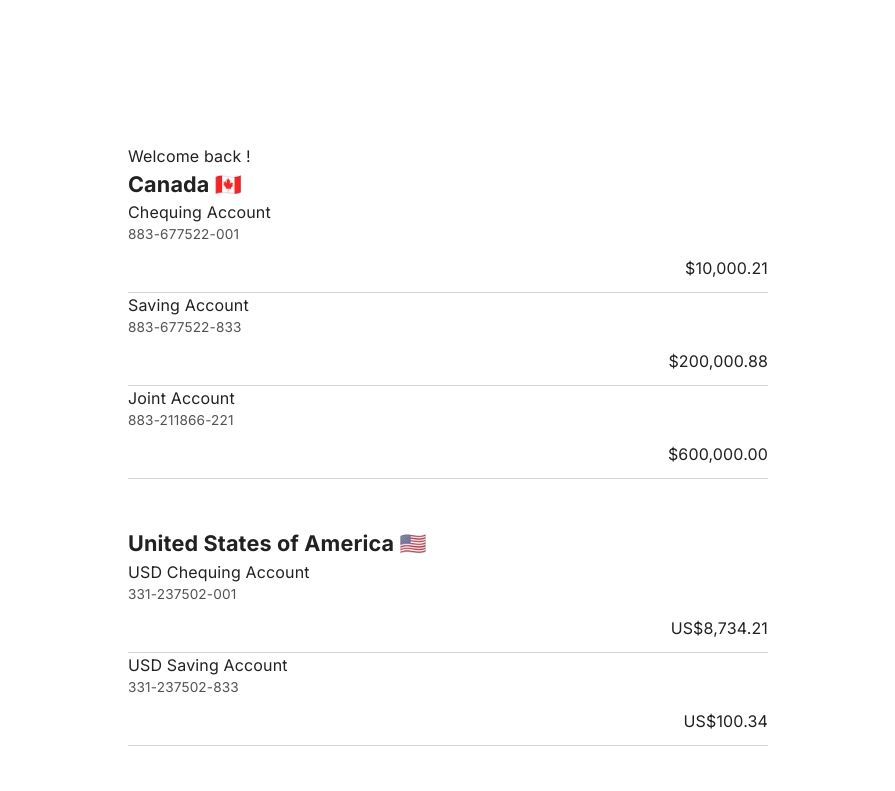
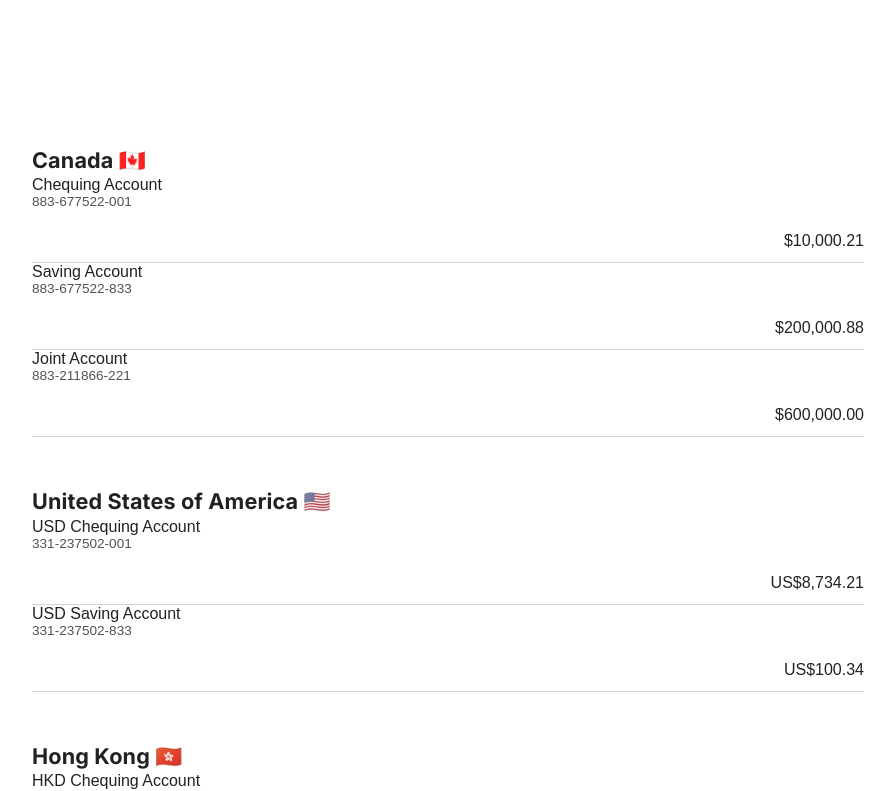
Before and after one commit to thminggg/banking-web, a Next.js app: page /account-list in a window 1280 px wide. Shown: the top 791 px of the page, without its empty margins (192-1087 px from the left). Built offline with nearby package versions, Linux system fonts and the light colour scheme.

Commit message:
chore: tidy up styles and components of Account List

```diff
--- a/src/app/account-details/page.tsx
+++ b/src/app/account-details/page.tsx
@@ -1,3 +1,3 @@
-export default function Home() {
+export default function AccountDetails() {
   return <main>Account Details</main>;
 }
--- a/src/components/AccountList.tsx
+++ b/src/components/AccountList.tsx
@@ -20,8 +20,8 @@ export default function AccountList({ accounts }: PropsType) {
 
   return (
     <>
-      <p>Welcome back {user?.name}!</p>
-      <Grid container rowGap={6}>
+      {user?.name && <p>Welcome back {user?.name}!</p>}
+      <Grid container rowGap={6} paddingBottom={12}>
         {Object.values(SupportedCountries).map((country) => {
           return (
             accounts?.[country] && (
--- a/src/components/AccountListItem.tsx
+++ b/src/components/AccountListItem.tsx
@@ -1,6 +1,10 @@
+import styles from "@/styles/accountListItem.module.css";
 import { Account, Currencies, SupportedCountries } from "@/types/account";
+import { ButtonBase } from "@mui/material";
 import Grid from "@mui/material/Grid";
-import styles from "@/styles/accountListItem.module.css";
+import { useRouter } from "next/navigation";
+import React from "react";
+import LeftMostGrid from "./LeftMostGrid";
 import RightMostGrid from "./RightMostGrid";
 
 export default function AccountListItem({
@@ -10,31 +14,40 @@ export default function AccountListItem({
   country: SupportedCountries;
   account: Account;
 }) {
-  const _amount = new Intl.NumberFormat("en-CA", {
+  const router = useRouter();
+  const formattedAmout = new Intl.NumberFormat("en-CA", {
     style: "currency",
     currency: Currencies[country],
   }).format(account.amount);
 
+  const handleAccountClick = (event: React.MouseEvent<HTMLInputElement>) => {
+    router.push("/account-details");
+  };
+
   return (
+    <ButtonBase className={`${styles.item} ${styles.itemButton}`}>
       <Grid
         container
         direction="row"
-      key={account.id}
         className={styles.seperatedLine}
+        onClick={handleAccountClick}
       >
         {/* Account Name & Acconut Number */}
         <Grid item xs={6}>
           <Grid container direction="column">
-          <Grid item xs={6}>
+            <LeftMostGrid item xs={6} className={styles.accountName}>
               {account.name}
-          </Grid>
-          <Grid item xs={6} className={styles.accountNumber}>
+            </LeftMostGrid>
+            <LeftMostGrid item xs={6} className={styles.accountNumber}>
               {account.id}
-          </Grid>
+            </LeftMostGrid>
           </Grid>
         </Grid>
         {/* Account Balance */}
-      <RightMostGrid className={styles.amount}>{_amount}</RightMostGrid>
+        <RightMostGrid className={styles.amount}>
+          {formattedAmout}
+        </RightMostGrid>
       </Grid>
+    </ButtonBase>
   );
 }
--- /dev/null
+++ b/src/components/LeftMostGrid.tsx
@@ -0,0 +1,13 @@
+import Grid, { GridProps } from "@mui/material/Grid";
+
+export default function LeftMostGrid({ children, ...gridProps }: GridProps) {
+  return (
+    <Grid
+      item
+      style={{ marginRight: "auto", textAlign: "left" }}
+      {...gridProps}
+    >
+      {children}
+    </Grid>
+  );
+}
--- a/src/components/RightMostGrid.tsx
+++ b/src/components/RightMostGrid.tsx
@@ -1,14 +1,6 @@
 import Grid, { GridProps } from "@mui/material/Grid";
-import "../styles/globals.css";
 
-interface IRightMostGrid extends GridProps {
-  children: React.ReactNode;
-}
-
-export default function RightMostGrid<IRightMostGrid>({
-  children,
-  ...gridProps
-}: GridProps) {
+export default function RightMostGrid({ children, ...gridProps }: GridProps) {
   return (
     <Grid item style={{ marginLeft: "auto" }} {...gridProps}>
       {children}
--- a/src/styles/accountListItem.module.css
+++ b/src/styles/accountListItem.module.css
@@ -1,5 +1,9 @@
 .amount {
   padding-top: 3.5em;
+}
+
+.accountName {
+  font-size: 1em;
 }
 
 .accountNumber {
@@ -7,6 +11,15 @@
   color: rgb(84, 82, 82);
 }
 
+.item {
+  margin-top: 0.5em;
+}
+
+.itemButton {
+  width: 100%;
+  font-size: 1em;
+}
+
 .seperatedLine {
   padding-bottom: 0.75em;
   border-bottom: 0.1em lightgray solid;
--- a/src/styles/globals.css
+++ b/src/styles/globals.css
@@ -34,7 +34,7 @@ a {
 }
 
 .main {
-  max-width: 50vw;
+  max-width: 65vw;
   margin: auto;
   padding-top: 9em;
 }
```
Lines whose indentation alone changed are shown as unchanged.
